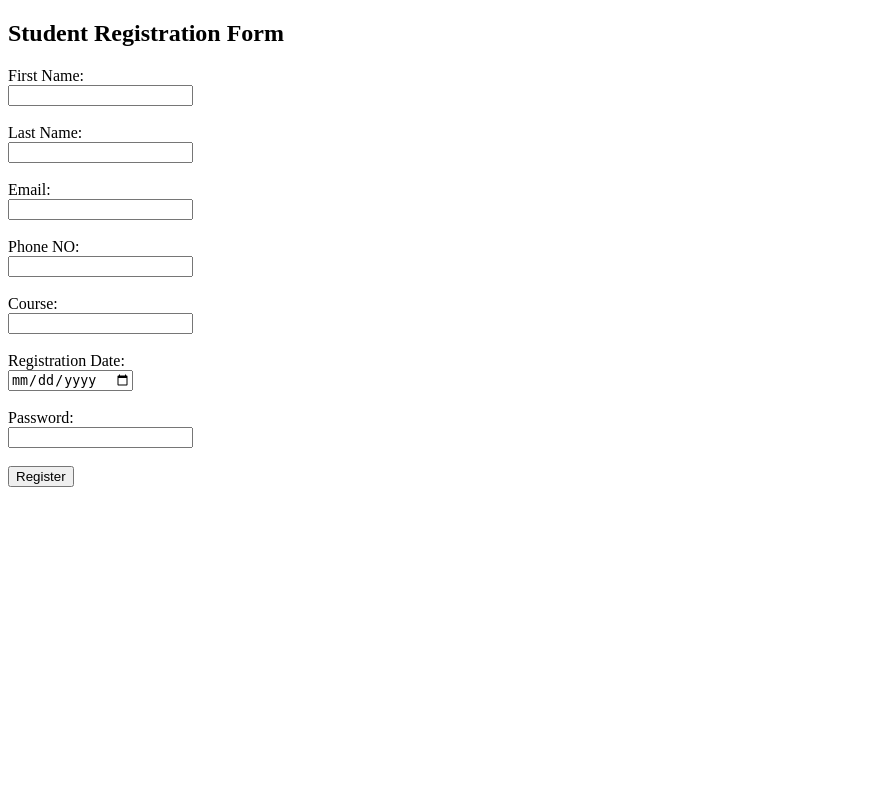
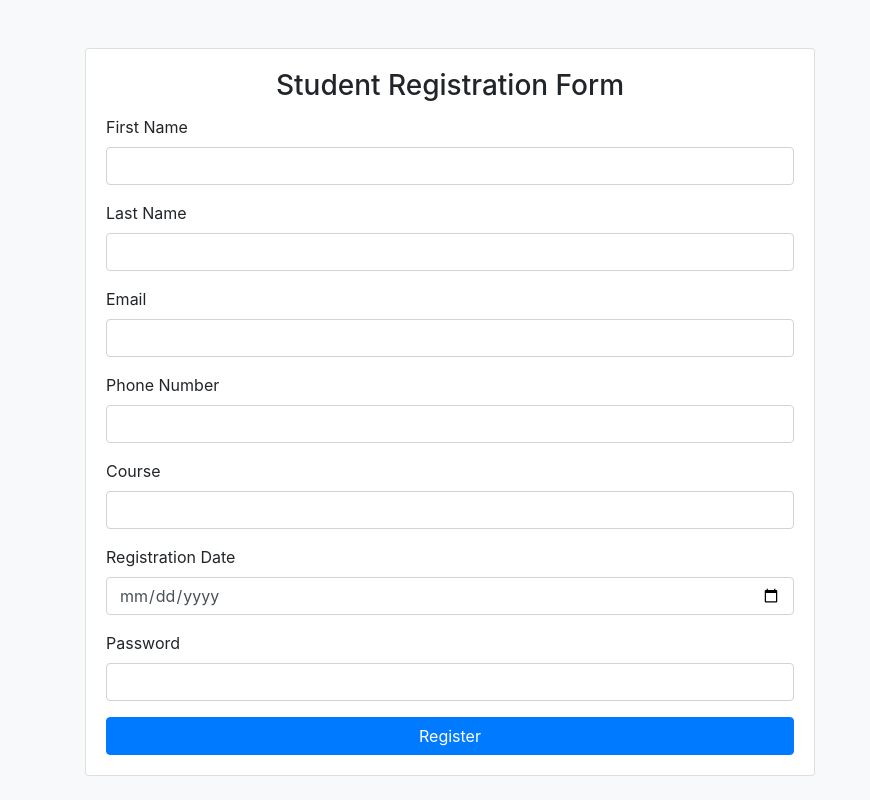
Before and after one commit to AgniswarMukherjee/flask-mysql-registration, a Flask app: page / in a window 1280 px wide. Shown: the whole page, without its empty margins (0-870 px from the left). Run offline with Flask 3, Linux system fonts and the light colour scheme; some libraries are stand-ins or nearby versions.

Commit message:
Update Login form and improve Styling

```diff
--- a/app_flask.py
+++ b/app_flask.py
@@ -9,9 +9,9 @@ def create_connection():
     try:
         connection = mysql.connector.connect(
             host = 'localhost',
-            database = 'student_db',  # Your database name
-            user= 'root',  # MySQL username
-            password = 'Agniswar@82!'  # MySQL password
+            database = 'student_db',
+            user= 'root',
+            password = 'Agniswar@82!'
         )
         if connection.is_connected():
             print("Connected to MySQL Database")
@@ -43,6 +43,24 @@ def register_student(connection, first_name, last_name, email, phone, course, re
 def student_form():
     return render_template('register.html')
 
+
+import re # For regular expression-based validatation
+#Add functions to validate email, phone number, and password
+
+def is_valid_email(email):
+    #Regular expresiion for validation email format
+    regex = r'^[A-Za-z0-9._%+-]+@[A-Za-z0-9.-]+\.[A-Za-z]{2,}$'
+    return re.match(regex, email) is not None
+
+def is_valid_phone(phone):
+    #Ensuring the phone number contain only digits:
+    return phone.isdigit() and len(phone) == 10
+
+def is_valid_password(password):
+    #check if the password has at least 8 char
+    return len(password) >= 8
+
+
 @app.route('/register', methods=['POST'])
 def register():
     if request.method == 'POST':
@@ -54,6 +72,18 @@ def register():
         registration_date = request.form['registration_date']
         password = request.form['password']
 
+        #backend validation before inserting into the database
+        if not is_valid_email(email):
+            return "Invalid Email Format!!",400   #return a 400 Bad request error
+
+        if not is_valid_phone(phone):
+            return "Invalid Phone Number!!",400
+
+        if not is_valid_password(password):
+            return "Invalid Password!!",400
+
+        #if the validation pass insert the data into the database
+
         connection = create_connection()
         if connection:
             register_student(connection, first_name, last_name, email, phone, course, registration_date, password)
@@ -64,6 +94,10 @@ def login():
     if request.method == 'POST':
         email = request.form['email']
         password = request.form['password']
+
+        #check for empty fields
+        if not email or not password:
+            return "Please Fill out all the Fields!"
 
         connection = create_connection()
         if connection:
--- a/templates/register.html
+++ b/templates/register.html
@@ -4,38 +4,61 @@
     <meta charset = "UTF-8">
     <meta name = "viewport" content="width=device-width , initial-scale = 1.0">
     <title>Student Registration</title>
-</head>
-<body>
-    <h2>Student Registration Form</h2>
-    <form method = "Post" action = "/register">
-        <label for = "first_name">First Name:</label><br>
-        <input type = "text" id = "first_name" name = "first_name" required><br><br>
 
 
-        <label for = "last_name">Last Name:</label><br>
-        <input type = "text" id = "last_name" name = "last_name" required><br><br>
+
+    <!-- Bootstrap CSS -->
+    <link href="https://stackpath.bootstrapcdn.com/bootstrap/4.5.2/css/bootstrap.min.css" rel="stylesheet">
+
+    <!-- Bootstrap JS and jQuery -->
+    <script src="https://code.jquery.com/jquery-3.5.1.slim.min.js"></script>
+    <script src="https://cdn.jsdelivr.net/npm/bootstrap@4.5.2/dist/js/bootstrap.bundle.min.js"></script>
 
 
-        <label for = "email">Email:</label><br>
-        <input type = "email" id = "email" name = "email" required><br><br>
 
-        <label for = "phone">Phone NO:</label><br>
-        <input type = "text" id = "phone" name = "phone" required><br><br>
-
-
-        <label for = "course">Course:</label><br>
-        <input type = "text" id = "course" name = "course" required><br><br>
-
-        <label for = "registration_date">Registration Date:</label><br>
-        <input type = "date" id = "registration_date" name = "registration_date" required><br><br>
-
-
-        <label for = "password">Password:</label><br>
-        <input type = "password" id = "password" name = "password" required><br><br>
-
-
-        <input type = "submit" value="Register">
-
-    </form>
+</head>
+<body class="bg-light">
+    <div class="container">
+        <div class="row justify-container-center">
+            <div class="col-md-8">
+                <div class="card mt-5">
+                    <div class="card-body">
+                        <h3 class="card-title text-center">Student Registration Form</h3>
+                        <form method="POST" action="/register">
+                            <div class="form-group">
+                                <label for="first_name">First Name</label>
+                                <input type="text" class="form-control" id="first_name" name="first_name" required>
+                            </div>
+                            <div class="form-group">
+                                <label for="last_name">Last Name</label>
+                                <input type="text" class="form-control" id="last_name" name="last_name" required>
+                            </div>
+                            <div class="form-group">
+                                <label for="email">Email</label>
+                                <input type="email" class="form-control" id="email" name="email" required>
+                            </div>
+                            <div class="form-group">
+                                <label for="phone">Phone Number</label>
+                                <input type="text" class="form-control" id="phone" name="phone" required pattern="\d{10}">
+                            </div>
+                            <div class="form-group">
+                                <label for="course">Course</label>
+                                <input type="text" class="form-control" id="course" name="course" required>
+                            </div>
+                            <div class="form-group">
+                                <label for="registration_date">Registration Date</label>
+                                <input type="date" class="form-control" id="registration_date" name="registration_date" required>
+                            </div>
+                            <div class="form-group">
+                                <label for="password">Password</label>
+                                <input type="password" class="form-control" id="password" name="password" required minlength="8">
+                            </div>
+                            <button type="submit" class="btn btn-primary btn-block">Register</button>
+                        </form>
+                    </div>
+                </div>
+            </div>
+        </div>
+    </div>
 </body>
 </html>
```
Also changed, not shown: templates/login.html (+33 -11 lines).
